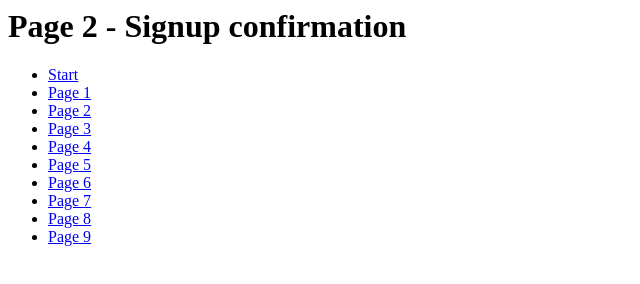
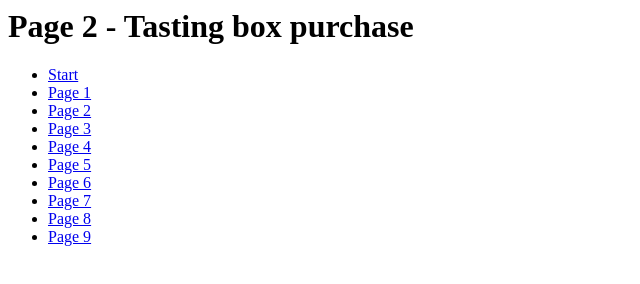
Before and after one commit to roxanasiu/roxanasiu.github.com, a plain HTML site: page page2.html in a window 1280 px wide. Shown: the whole page, without its empty margins (0-640 px from the left). Drawn offline with Linux system fonts and the light colour scheme.

Commit message:
Update page2.html

```diff
--- a/page2.html
+++ b/page2.html
@@ -29,7 +29,7 @@
 </script>
 </head>
 <body>
-  <h1>Page 2 - Signup confirmation</h1>
+  <h1>Page 2 - Tasting box purchase</h1>
   <ul>
 	<li><a href="index.html">Start</a></li>
 	<li><a href="page1.html">Page 1</a></li>
```
